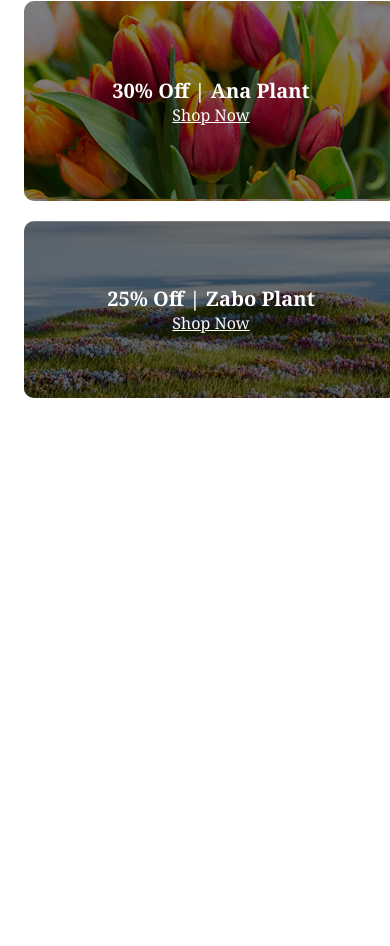
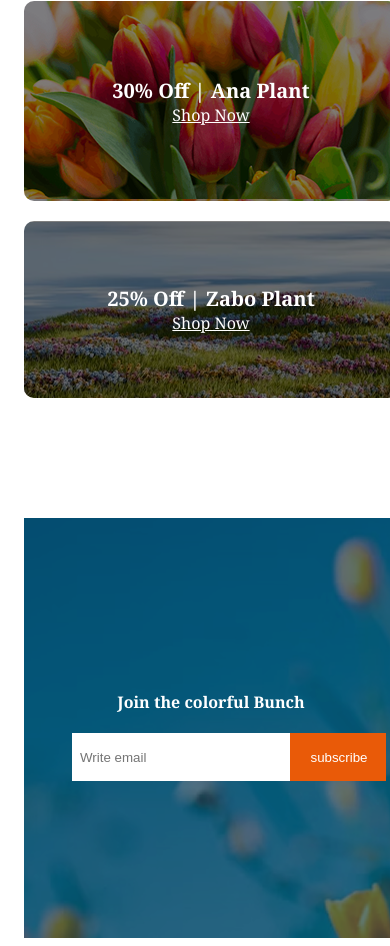
Before and after one commit to alamin363636/flower-assignment, a plain HTML site: page index.html in a window 390 px wide. Shown: the part 4132-5078 px from the top of the page. Before the commit the page ends 4538 px from the top, so only its background shows below. Drawn offline with Linux system fonts and the light colour scheme.

Commit message:
added the join section and made it responsive

```diff
--- a/flower.css
+++ b/flower.css
@@ -280,6 +280,55 @@ main > section {
   display: flex;
   gap: 28px;
 }
+/* join section  */
+.join h3 {
+  color: white;
+  font-weight: 700;
+  font-size: 3rem;
+  text-align: center;
+  align-items: center;
+  margin-bottom: 20px;
+}
+.join-box {
+  position: relative;
+}
+.join-box input {
+  width: 40rem;
+  height: 3rem;
+  border: none;
+  padding-left: 8px;
+  padding-top: 0px;
+  padding-bottom: 0px;
+}
+.join-box button {
+  width: 11.5rem;
+  height: 3rem;
+  border: none;
+  background-color: #e95a08;
+  padding-left: 8px;
+  position: absolute;
+  color: white;
+}
+.join {
+  width: 100%;
+  height: 420px;
+  background-color: rgba(7, 51, 79, 0.4);
+  display: flex;
+  flex-direction: column;
+  justify-content: center;
+  align-items: center;
+}
+
+.join-image {
+  position: relative;
+  width: 100%;
+  height: 420px;
+  background-image: url(assets/news-letter-bg.png);
+}
+.join-section {
+  width: 100%;
+  margin-top: 120px;
+}
 /* responsive media query */
 @media screen and (max-width: 576px) {
   .navbar {
@@ -369,6 +418,22 @@ main > section {
     width: 100%;
     height: auto;
   }
+  .join h3 {
+    font-size: 1rem;
+  }
+  .join-box {
+    position: static;
+    margin-right: 60px;
+  }
+  .join-box input {
+    width: 13rem;
+    height: 3rem;
+    position: static;
+  }
+  .join-box button {
+    width: 6rem;
+    height: 3rem;
+  }
   .container {
     width: 100%;
     padding-right: 16px;
--- a/index.html
+++ b/index.html
@@ -195,7 +195,19 @@
           </div>
         </div>
       </section>
+      <!-- join section  -->
     </main>
+    <section class="join-section container">
+      <div class="join-image">
+        <div class="join">
+          <h3>Join the colorful Bunch</h3>
+          <div class="join-box">
+            <input type="email" placeholder="Write email" />
+            <button>subscribe</button>
+          </div>
+        </div>
+      </div>
+    </section>
     <footer></footer>
   </body>
 </html>
```
